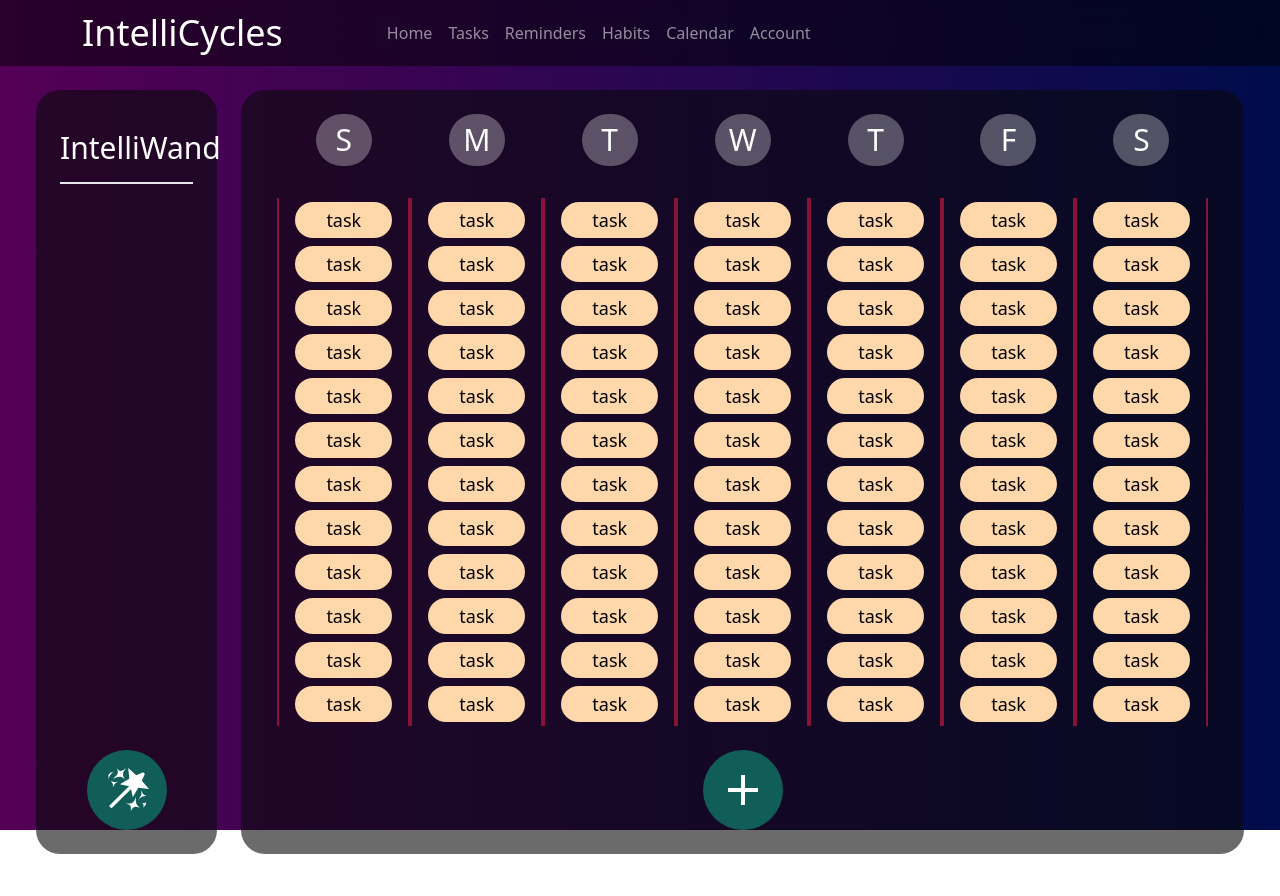
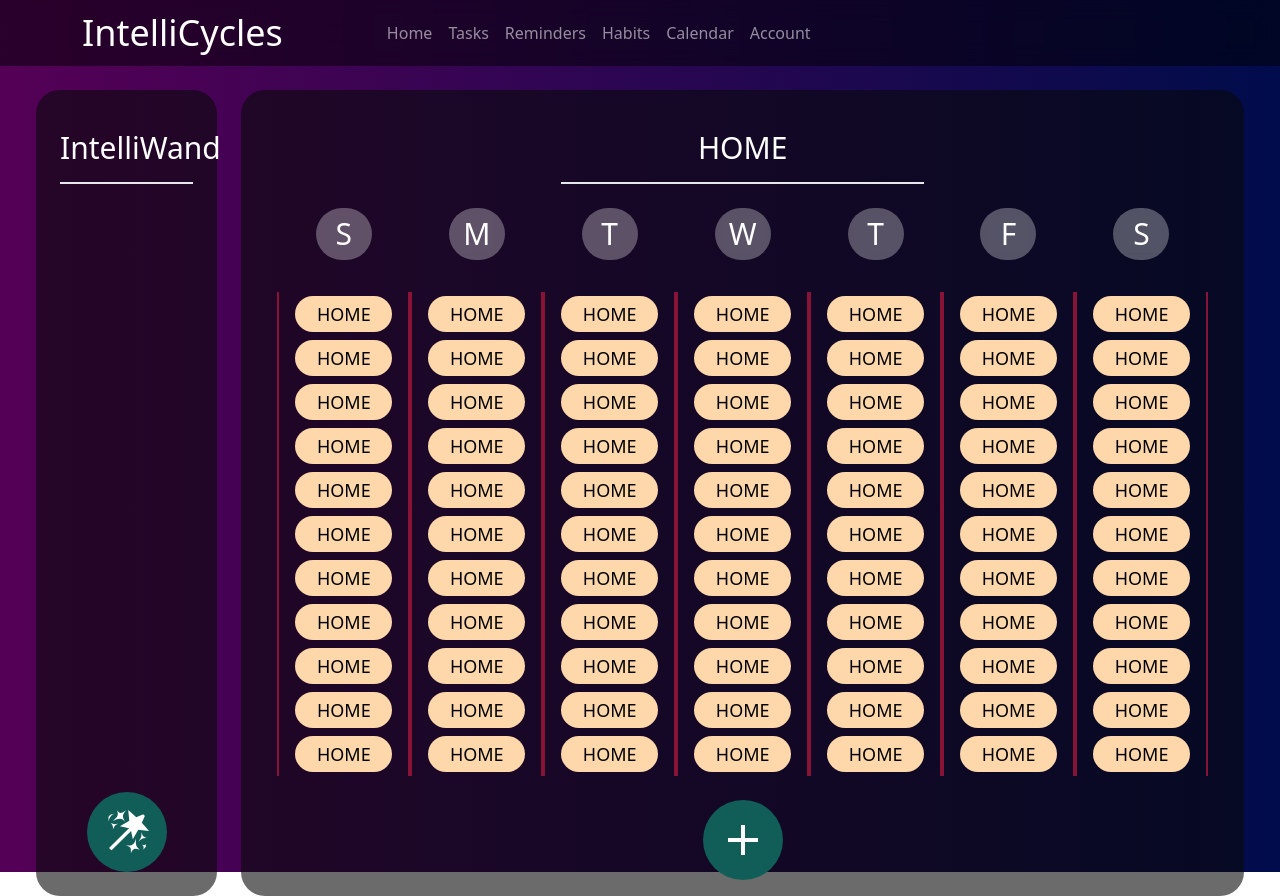
Before and after one commit to yemregumus/IntelliCycles, a React (Vite) app in the folder Frontend/: page /home in a window 1280 px wide. Before the commit the page ends 854 px from the top, so only its background shows below. Built offline with nearby package versions, Linux system fonts and the light colour scheme; no server answers; sample sign-in values are in the browser's storage.

Commit message:
page titles added

```diff
--- a/Frontend/src/components/Schedule.jsx
+++ b/Frontend/src/components/Schedule.jsx
@@ -5,15 +5,17 @@ import {Badge} from "../components"
 import { useNavigate } from "react-router-dom";
 
 const daysOfWeek = ["S", "M", "T", "W", "T", "F", "S"];
-const numRows = 12;
+const numRows = 11;
 const numCols = 7;
 
-const Schedule = ({type}) => {
+const Schedule = ({type=""}) => {
   const navigate = useNavigate();
+  const title = type ? `${type.toUpperCase()}S` : "HOME";
 
   return (
-    <Container className="text-white text-center mt-4 rounded-3xl bg-zinc-950 bg-opacity-60 p-4 px-5 h-full flex flex-col justify-between">
+    <Container className="text-white text-center mt-4 rounded-3xl bg-zinc-950 bg-opacity-60 p-3 px-5 h-full flex flex-col justify-between">
       <div>
+        <div className="text-3xl border-b-2 text-center pb-3 my-4 w-2/5 mx-auto">{title}</div>
         <Row className="pb-4">
           {daysOfWeek.map((day, index) => (
             <Col key={index} className="backdrop-blur-sm bg-white/30 rounded-full max-w-14 text-3xl mx-auto p-2 mb-2">
@@ -25,7 +27,7 @@ const Schedule = ({type}) => {
           {[...Array(numRows)].map((_, rowIndex) => (
             <Row key={rowIndex}>
               {[...Array(numCols)].map((_, colIndex) => (
-                <Col key={colIndex} className="border-x-2 border-rose-900 text-3xl"><Badge type= {type}/></Col>
+                <Col key={colIndex} className="border-x-2 border-rose-900 text-3xl"><Badge type= {title}/></Col>
               ))}
             </Row>
           ))}
--- a/Frontend/src/pages/Home.jsx
+++ b/Frontend/src/pages/Home.jsx
@@ -10,7 +10,7 @@ const Home = () => {
                     <IntelliWandWindow/>
                 </Col>
                 <Col md={10}>
-                    <Schedule type="task"/>
+                    <Schedule/>
                 </Col>
             </Row>
         </div>
```
